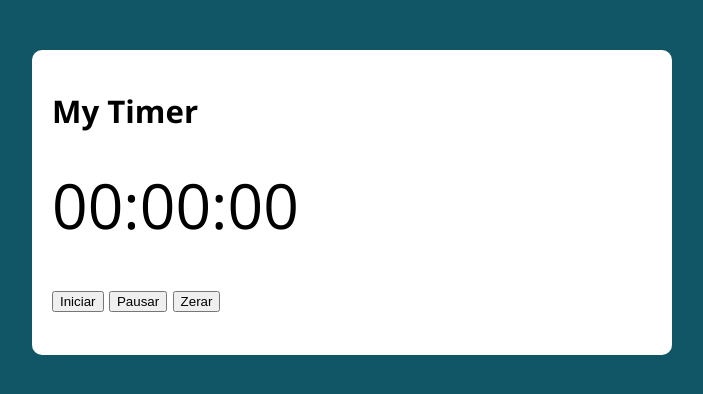
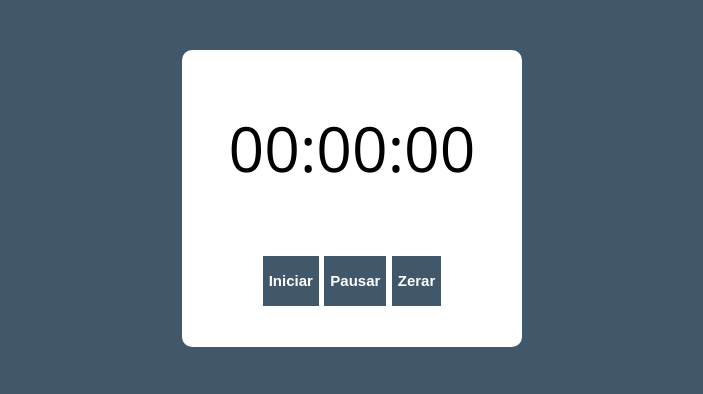
Before and after one commit to yurialves021/timer-js, a plain HTML site: page index.html in a window 1280 px wide. Shown: the whole page, without its empty margins (288-991 px from the left). Drawn offline with nearby package versions, Linux system fonts and the light colour scheme.

Commit message:
Ajustes CSS

```diff
--- a/assets/css/style.css
+++ b/assets/css/style.css
@@ -1,7 +1,7 @@
 @import url('https://fonts.googleapis.com/css?family=Open+Sans:400,700&display=swap');
 :root {
-  --primary-color: rgb(17, 86, 102);
-  --primary-color-darker: rgb(9, 48, 56);
+  --primary-color: rgb(65, 88, 107);
+  --primary-color-darker: rgb(4, 36, 1);
 }
 
 * {
@@ -16,10 +16,12 @@ body {
   font-family: 'Open sans', sans-serif;
   font-size: 1.3em;
   line-height: 1.5em;
+  text-align: center;
 }
 
+
 .container {
-  max-width: 640px;
+  max-width: 340px;
   margin: 50px auto;
   background: #fff;
   padding: 20px;
@@ -42,19 +44,19 @@ form input:focus {
   outline: 1px solid var(--primary-color);
 }
 
-form button {
+button {
   border: none;
   background: var(--primary-color);
   color: #fff;
-  font-size: 18px;
+  font-size: 15px;
   font-weight: 700;
   height: 50px;
   cursor: pointer;
   margin-top: 30px;
 }
 
-form button:hover {
-  background: var(--primary-color-darker);
+button:hover {
+  background-color: var(--primary-color-darker);
 }
 .relogio {
   font-size: 3em;
--- a/assets/js/main.js
+++ b/assets/js/main.js
@@ -1,5 +1,5 @@
 const relogio = document.querySelector('.relogio')
-
+const historico = document.querySelector('.historico')
 const iniciar = document.querySelector('.iniciar')
 const pausar = document.querySelector('.pausar')
 const zerar = document.querySelector('.zerar')
@@ -11,7 +11,6 @@ let timer
 iniciar.addEventListener('click', function (e) {
     clearInterval(timer)
     iniciaRelogio()
-
 })
 
 pausar.addEventListener('click', function (e) {
@@ -37,5 +36,5 @@ function iniciaRelogio() {
     timer = setInterval(function () {
         segundos++
         relogio.innerHTML = criarSegundos(segundos)
-    }, 1000)
+    }, 100)
 }
--- a/index.html
+++ b/index.html
@@ -11,7 +11,7 @@
 
 <body>
   <section class="container">
-    <h1> My Timer</h1>
+
     <p class="relogio">
       00:00:00
     </p>
@@ -23,7 +23,6 @@
     </p>
   </section>
 
-
   <script src="assets/js/main.js"></script>
 </body>
 
```
